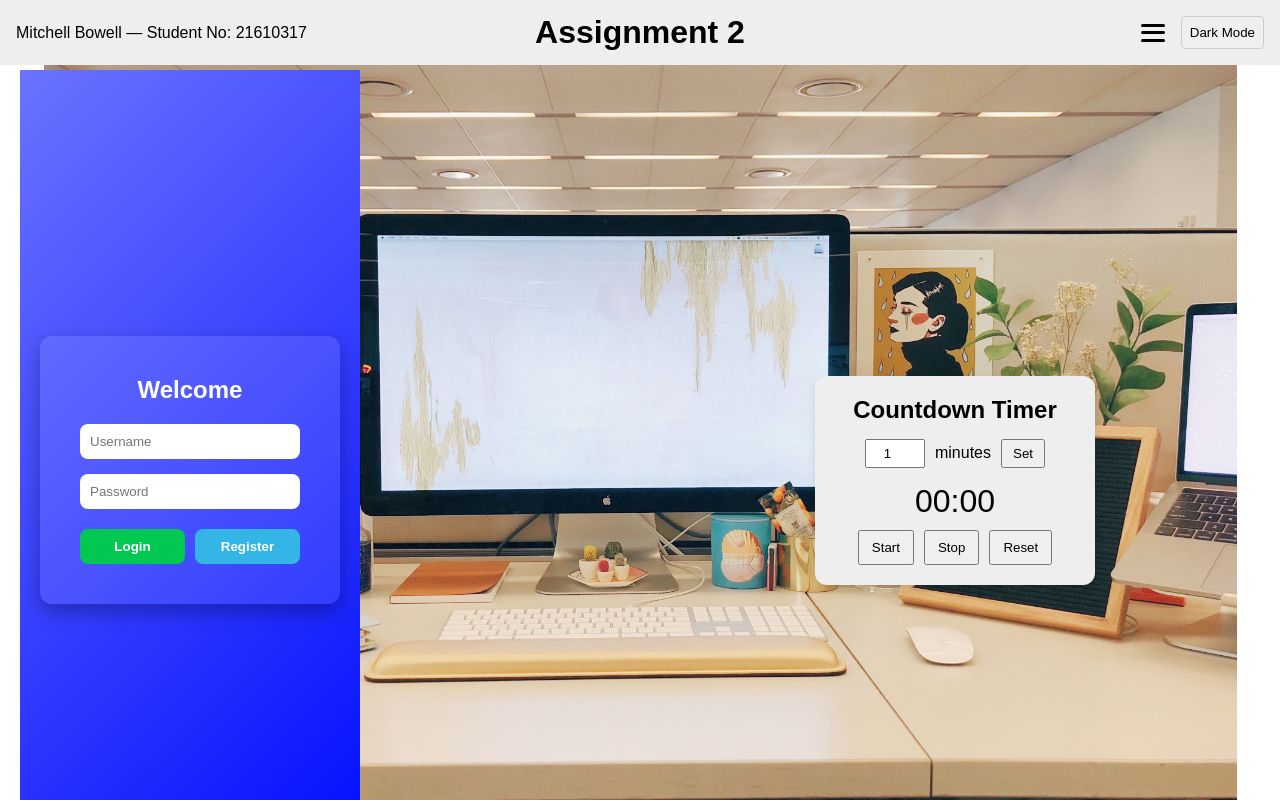
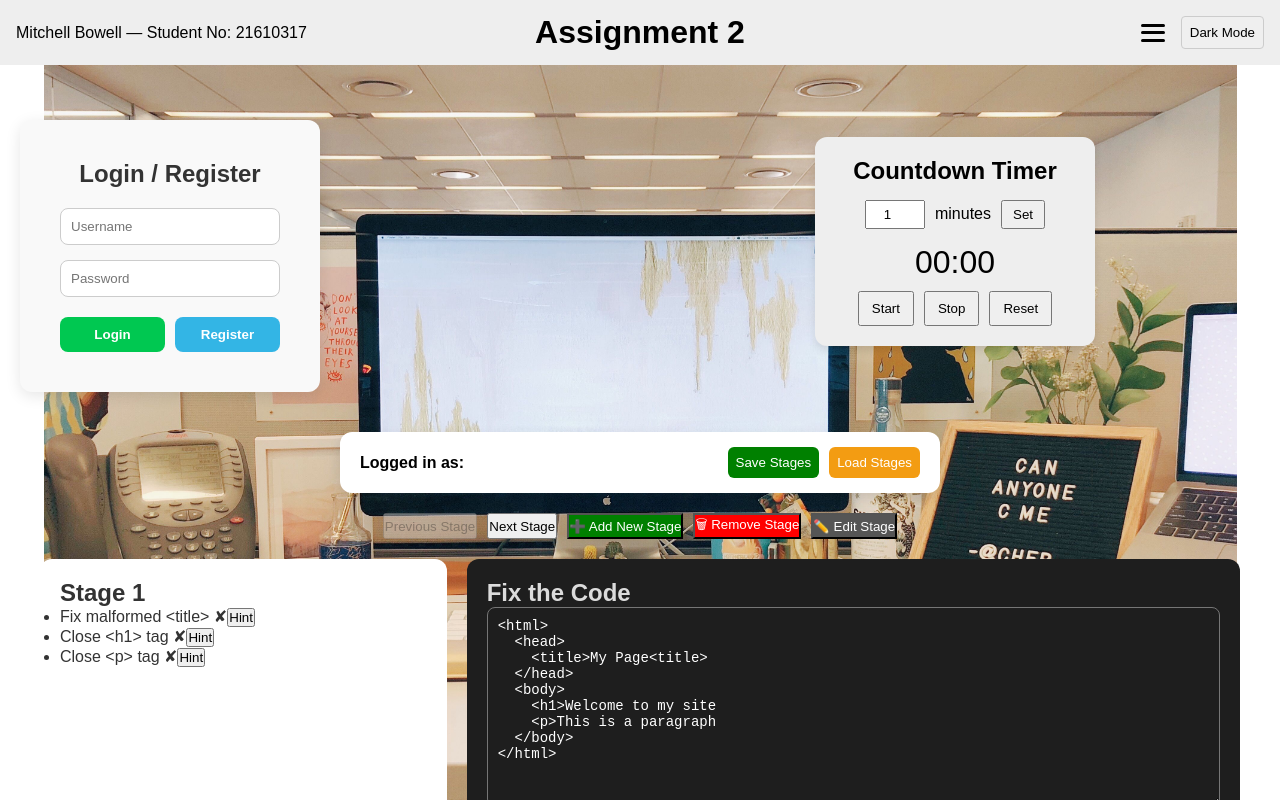
Before and after one commit to MitchBow/CWA-Assignment-2-docker, a Next.js app in the folder frontend/: page /court-room in a window 1280 px wide. Built offline with nearby package versions, Linux system fonts and the light colour scheme.

Commit message:
actually fixed login UI

```diff
--- a/frontend/app/components/Login.tsx
+++ b/frontend/app/components/Login.tsx
@@ -60,27 +60,22 @@ const Login: React.FC = () => {
     <div
       style={{
         display: 'flex',
-        flexDirection: 'column',
-        alignItems: 'center',
         justifyContent: 'center',
-        minHeight: '100vh',
-        background: 'linear-gradient(135deg, #6B73FF 0%, #000DFF 100%)',
-        color: '#fff',
+        paddingTop: '50px',
         fontFamily: 'Arial, sans-serif',
-        padding: '20px',
       }}
     >
       <div
         style={{
-          backgroundColor: 'rgba(255, 255, 255, 0.1)',
+          backgroundColor: '#f9f9f9',
           padding: '40px',
           borderRadius: '12px',
-          boxShadow: '0 8px 20px rgba(0, 0, 0, 0.3)',
+          boxShadow: '0 4px 15px rgba(0, 0, 0, 0.1)',
           width: '300px',
           textAlign: 'center',
         }}
       >
-        <h2 style={{ marginBottom: '20px' }}>Welcome</h2>
+        <h2 style={{ marginBottom: '20px', color: '#333' }}>Login / Register</h2>
         <input
           type="text"
           placeholder="Username"
@@ -89,7 +84,7 @@ const Login: React.FC = () => {
           style={{
             padding: '10px',
             borderRadius: '8px',
-            border: 'none',
+            border: '1px solid #ccc',
             marginBottom: '15px',
             width: '100%',
           }}
@@ -102,7 +97,7 @@ const Login: React.FC = () => {
           style={{
             padding: '10px',
             borderRadius: '8px',
-            border: 'none',
+            border: '1px solid #ccc',
             marginBottom: '20px',
             width: '100%',
           }}
@@ -119,7 +114,6 @@ const Login: React.FC = () => {
               color: '#fff',
               cursor: 'pointer',
               fontWeight: 'bold',
-              transition: 'background 0.3s',
             }}
             onMouseOver={(e) => (e.currentTarget.style.backgroundColor = '#007E33')}
             onMouseOut={(e) => (e.currentTarget.style.backgroundColor = '#00C851')}
@@ -137,7 +131,6 @@ const Login: React.FC = () => {
               color: '#fff',
               cursor: 'pointer',
               fontWeight: 'bold',
-              transition: 'background 0.3s',
             }}
             onMouseOver={(e) => (e.currentTarget.style.backgroundColor = '#0099cc')}
             onMouseOut={(e) => (e.currentTarget.style.backgroundColor = '#33b5e5')}
@@ -149,7 +142,7 @@ const Login: React.FC = () => {
           <div
             style={{
               marginTop: '20px',
-              color: message.startsWith('✅') ? '#00FF00' : '#FF4444',
+              color: message.startsWith('✅') ? '#00C851' : '#FF4444',
               fontWeight: 'bold',
             }}
           >
```
